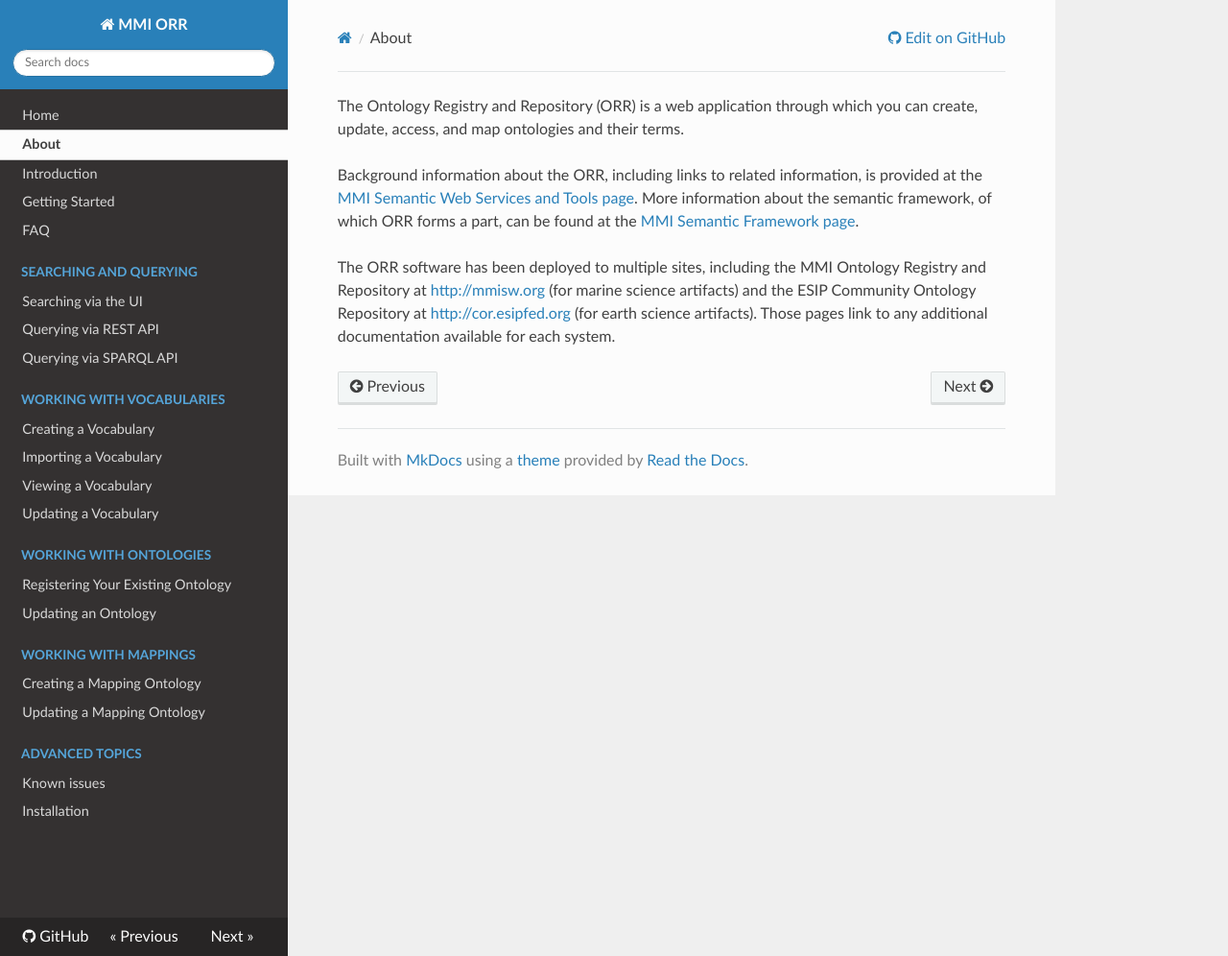
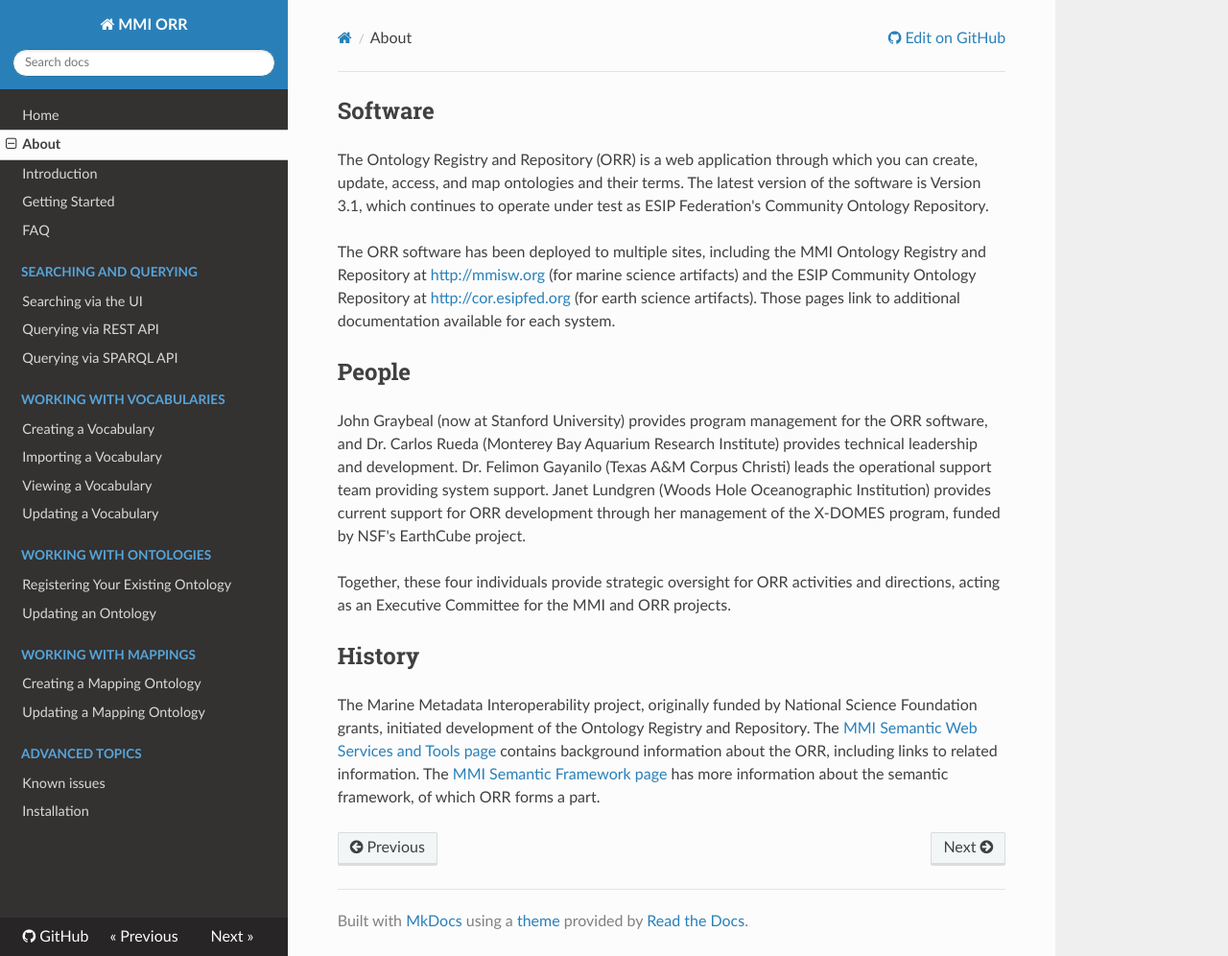
Before and after one commit to mmisw/mmiorr-docs, an MkDocs documentation site: the page built from docs/about.md, in a window 1280 px wide and 996 px high. Shown: the whole window at 96% size. Built offline with MkDocs 1.6.1, drawn with Linux system fonts in a browser that asks for light colours; nearby versions of some CDN libraries; old or Windows-style settings are respelled for this version of MkDocs.

Commit message:
updated to be more current

```diff
--- a/docs/about.md
+++ b/docs/about.md
@@ -1,9 +1,31 @@
+## Software
+
 The Ontology Registry and Repository (ORR) is a web application through which you can create, update,
 access, and map ontologies and their terms.
+The latest version of the software is Version 3.1,
+which continues to operate under test as ESIP Federation's Community Ontology Repository.
 
-Background information about the ORR, including links to related information, is provided at the
-[MMI Semantic Web Services and Tools page](http://marinemetadata.org/mmiswinfo/).
-More information about the semantic framework, of which ORR forms a part, can be found at the
-[MMI Semantic Framework page](http://marinemetadata.org/semanticframework).
+The ORR software has been deployed to multiple sites, including
+the MMI Ontology Registry and Repository at [http://mmisw.org](http://mmisw.org) (for marine science artifacts) and
+the ESIP Community Ontology Repository at [http://cor.esipfed.org](http://cor.esipfed.org) (for earth science artifacts).
+Those pages link to additional documentation available for each system.
 
-The ORR software has been deployed to multiple sites, including the MMI Ontology Registry and Repository at [http://mmisw.org](http://mmisw.org) (for marine science artifacts) and the ESIP Community Ontology Repository at [http://cor.esipfed.org](http://cor.esipfed.org) (for earth science artifacts). Those pages link to any additional documentation available for each system.
+## People
+
+John Graybeal (now at Stanford University) provides program management for the ORR software, and
+Dr. Carlos Rueda (Monterey Bay Aquarium Research Institute) provides technical leadership and development.
+Dr. Felimon Gayanilo (Texas A&M Corpus Christi) leads the operational support team providing system support.
+Janet Lundgren (Woods Hole Oceanographic Institution) provides current support for ORR development
+through her management of the X-DOMES program, funded by NSF's EarthCube project.
+
+Together, these four individuals provide strategic oversight for ORR activities and directions,
+acting as an Executive Committee for the MMI and ORR projects.
+
+## History
+
+The Marine Metadata Interoperability project, originally funded by National Science Foundation grants,
+initiated development of the Ontology Registry and Repository.
+The [MMI Semantic Web Services and Tools page](http://marinemetadata.org/mmiswinfo/) contains background information about the ORR,
+including links to related information.
+The [MMI Semantic Framework page](http://marinemetadata.org/semanticframework) has more information about the semantic framework,
+of which ORR forms a part.
```
